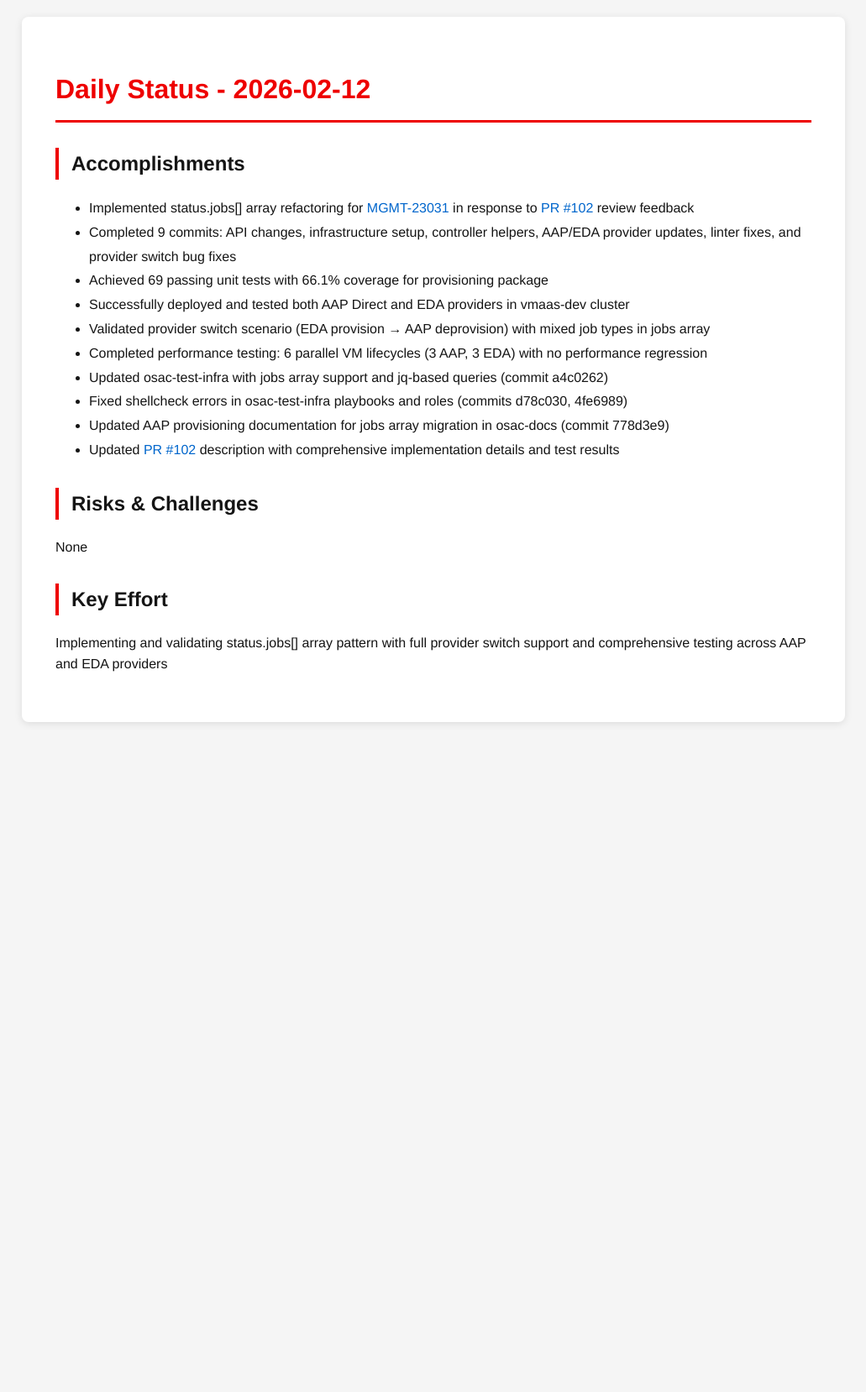
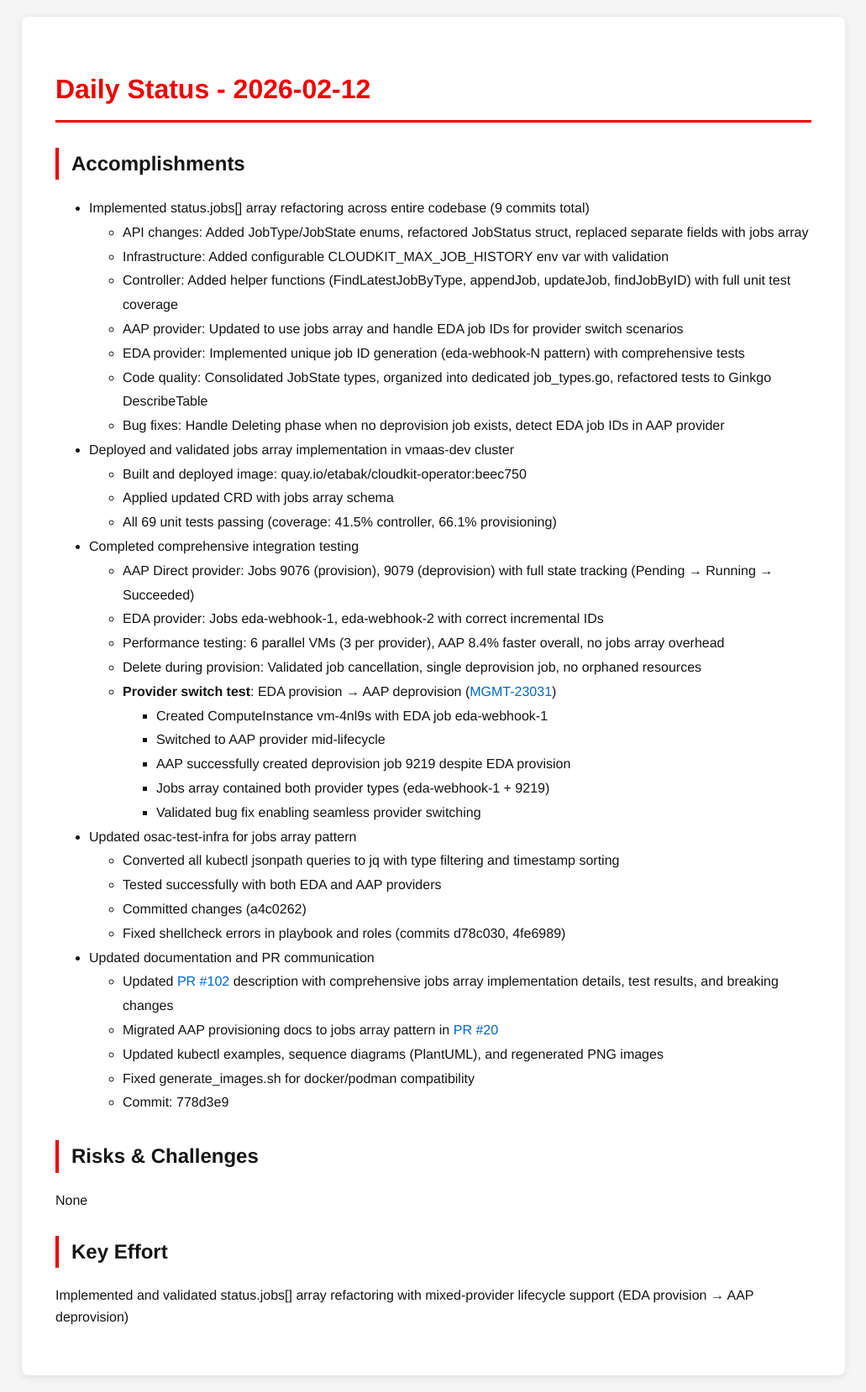
Before and after one commit to tzvatot/daily-status, a Jekyll site: the page built from 2026-02-12.md, in a window 1280 px wide. Shown: the whole page at 84% size, without its empty margins (124-1155 px from the left). Built offline with Jekyll 4.4.1, drawn with Linux system fonts in a browser that asks for light colours; before the commit the page ends 900 px from its top, so only the background shows below that.

Commit message:
Daily status update - 2026-02-12

```diff
--- a/2026-02-12.md
+++ b/2026-02-12.md
@@ -7,19 +7,46 @@ date: 2026-02-12
 # Daily Status - 2026-02-12
 
 ## Accomplishments
-- Implemented status.jobs[] array refactoring for [MGMT-23031](https://issues.redhat.com/browse/MGMT-23031) in response to [PR #102](https://github.com/osac-project/osac-operator/pull/102) review feedback
-- Completed 9 commits: API changes, infrastructure setup, controller helpers, AAP/EDA provider updates, linter fixes, and provider switch bug fixes
-- Achieved 69 passing unit tests with 66.1% coverage for provisioning package
-- Successfully deployed and tested both AAP Direct and EDA providers in vmaas-dev cluster
-- Validated provider switch scenario (EDA provision → AAP deprovision) with mixed job types in jobs array
-- Completed performance testing: 6 parallel VM lifecycles (3 AAP, 3 EDA) with no performance regression
-- Updated osac-test-infra with jobs array support and jq-based queries (commit a4c0262)
-- Fixed shellcheck errors in osac-test-infra playbooks and roles (commits d78c030, 4fe6989)
-- Updated AAP provisioning documentation for jobs array migration in osac-docs (commit 778d3e9)
-- Updated [PR #102](https://github.com/osac-project/osac-operator/pull/102) description with comprehensive implementation details and test results
+
+- Implemented status.jobs[] array refactoring across entire codebase (9 commits total)
+  - API changes: Added JobType/JobState enums, refactored JobStatus struct, replaced separate fields with jobs array
+  - Infrastructure: Added configurable CLOUDKIT_MAX_JOB_HISTORY env var with validation
+  - Controller: Added helper functions (FindLatestJobByType, appendJob, updateJob, findJobByID) with full unit test coverage
+  - AAP provider: Updated to use jobs array and handle EDA job IDs for provider switch scenarios
+  - EDA provider: Implemented unique job ID generation (eda-webhook-N pattern) with comprehensive tests
+  - Code quality: Consolidated JobState types, organized into dedicated job_types.go, refactored tests to Ginkgo DescribeTable
+  - Bug fixes: Handle Deleting phase when no deprovision job exists, detect EDA job IDs in AAP provider
+- Deployed and validated jobs array implementation in vmaas-dev cluster
+  - Built and deployed image: quay.io/etabak/cloudkit-operator:beec750
+  - Applied updated CRD with jobs array schema
+  - All 69 unit tests passing (coverage: 41.5% controller, 66.1% provisioning)
+- Completed comprehensive integration testing
+  - AAP Direct provider: Jobs 9076 (provision), 9079 (deprovision) with full state tracking (Pending → Running → Succeeded)
+  - EDA provider: Jobs eda-webhook-1, eda-webhook-2 with correct incremental IDs
+  - Performance testing: 6 parallel VMs (3 per provider), AAP 8.4% faster overall, no jobs array overhead
+  - Delete during provision: Validated job cancellation, single deprovision job, no orphaned resources
+  - **Provider switch test**: EDA provision → AAP deprovision ([MGMT-23031](https://issues.redhat.com/browse/MGMT-23031))
+    - Created ComputeInstance vm-4nl9s with EDA job eda-webhook-1
+    - Switched to AAP provider mid-lifecycle
+    - AAP successfully created deprovision job 9219 despite EDA provision
+    - Jobs array contained both provider types (eda-webhook-1 + 9219)
+    - Validated bug fix enabling seamless provider switching
+- Updated osac-test-infra for jobs array pattern
+  - Converted all kubectl jsonpath queries to jq with type filtering and timestamp sorting
+  - Tested successfully with both EDA and AAP providers
+  - Committed changes (a4c0262)
+  - Fixed shellcheck errors in playbook and roles (commits d78c030, 4fe6989)
+- Updated documentation and PR communication
+  - Updated [PR #102](https://github.com/osac-project/osac-operator/pull/102) description with comprehensive jobs array implementation details, test results, and breaking changes
+  - Migrated AAP provisioning docs to jobs array pattern in [PR #20](https://github.com/osac-project/docs/pull/20)
+  - Updated kubectl examples, sequence diagrams (PlantUML), and regenerated PNG images
+  - Fixed generate_images.sh for docker/podman compatibility
+  - Commit: 778d3e9
 
 ## Risks & Challenges
+
 None
 
 ## Key Effort
-Implementing and validating status.jobs[] array pattern with full provider switch support and comprehensive testing across AAP and EDA providers
+
+Implemented and validated status.jobs[] array refactoring with mixed-provider lifecycle support (EDA provision → AAP deprovision)
```
